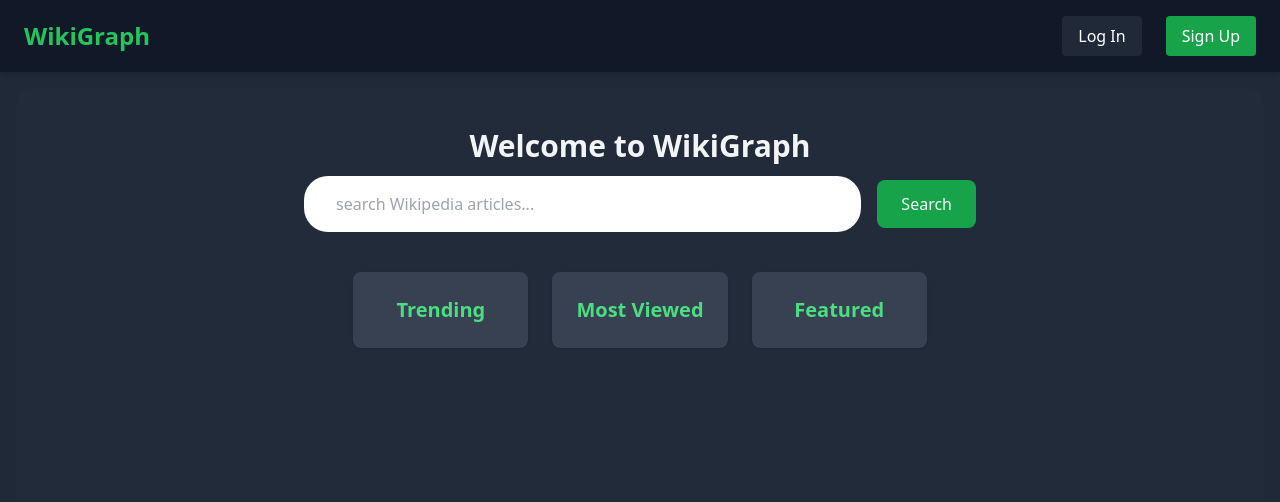
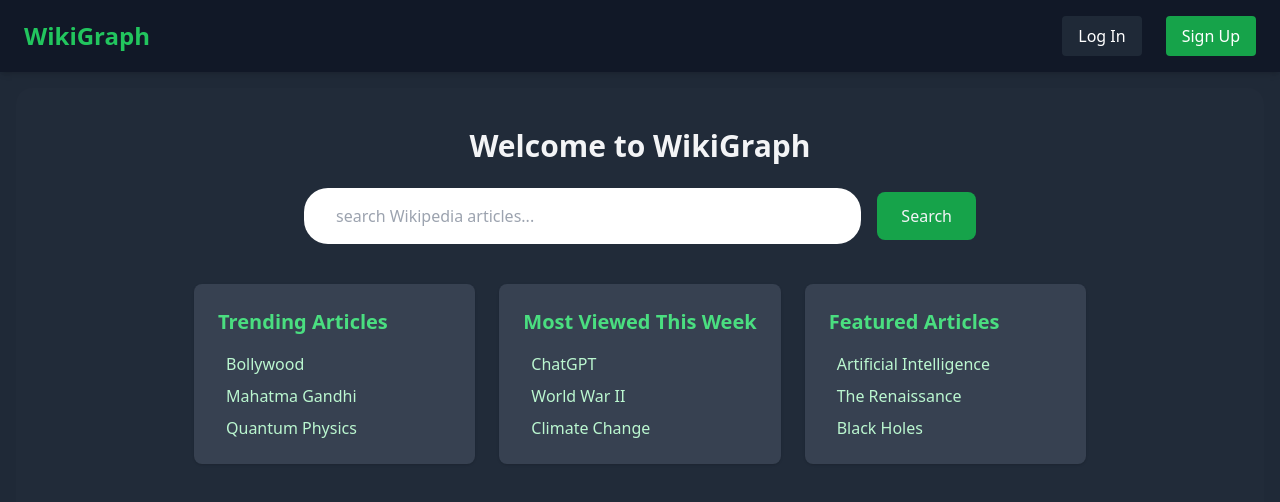
Before and after one commit to shashwb/WikiGrapher, a React (Create React App) app in the folder frontend/: page / in a window 1280 px wide. Shown: the top 502 px of the page. Built offline with nearby package versions, Linux system fonts and the light colour scheme.

Commit message:
frontend setup with a better designed layout for the home screen

```diff
--- /dev/null
+++ b/frontend/src/components/ArticleCard.tsx
@@ -0,0 +1,25 @@
+import React from "react";
+
+interface ArticleCardProps {
+  title: string;
+  articles: string[];
+}
+
+const ArticleCard: React.FC<ArticleCardProps> = ({ title, articles }) => {
+  return (
+    <div className="bg-gray-700 p-6 rounded-lg shadow hover:shadow-lg hover:bg-gray-600/20 cursor-pointer">
+      <h3 className="text-xl font-bold text-green-400 hover:text-white">
+        {title}
+      </h3>
+      <ul className="mt-4 space-y-2">
+        {articles.map((article, index) => (
+          <li key={index}>
+            <a className="px-2 text-green-200 hover:underline">{article}</a>
+          </li>
+        ))}
+      </ul>
+    </div>
+  );
+};
+
+export default ArticleCard;
--- a/frontend/src/components/SearchBar.tsx
+++ b/frontend/src/components/SearchBar.tsx
@@ -27,7 +27,7 @@
 
   return (
     <div className="w-full max-w-2xl text-center">
-      <h2 className="text-3xl font-bold mb-3">Welcome to WikiGraph</h2>
+      <h2 className="text-3xl font-bold mb-6">Welcome to WikiGraph</h2>
       <form
         onSubmit={handleSubmit}
         className="flex flex-row items-center justify-center space-x-4"
--- a/frontend/src/pages/Home.tsx
+++ b/frontend/src/pages/Home.tsx
@@ -1,8 +1,17 @@
 /** landing page for unauthenticated users  */
 import React from "react";
 import SearchBar from "../components/SearchBar";
+import ArticleCard from "../components/ArticleCard";
 
 const Home: React.FC = () => {
+  const trendingArticles = ["Bollywood", "Mahatma Gandhi", "Quantum Physics"];
+  const mostViewedArticles = ["ChatGPT", "World War II", "Climate Change"];
+  const featuredArticles = [
+    "Artificial Intelligence",
+    "The Renaissance",
+    "Black Holes",
+  ];
+
   return (
     <main className="flex flex-col px-6 py-4 pt-10 items-center justify-start min-h-screen bg-gray-600/5 rounded-2xl">
       {/* search component */}
@@ -11,20 +20,15 @@
           console.log("func:onSearch() -> SEARCHING for : " + test);
         }}
       />
-      {/* Cards section */}
-      <div className="mt-10 grid grid-cols-3 xs:grid-cols-1 sm:grid-cols-2 md:grid-cols-3 gap-6 text-center">
-        {/* Trending */}
-        <div className="bg-gray-700 p-6 rounded-lg shadow hover:shadow-lg hover:bg-gray-600 cursor-pointer ">
-          <h3 className="text-xl font-bold text-green-400">Trending</h3>
-        </div>
-        {/* Most Viewed */}
-        <div className="bg-gray-700 p-6 rounded-lg shadow hover:shadow-lg hover:bg-gray-600 cursor-pointer ">
-          <h3 className="text-xl font-bold text-green-400">Most Viewed</h3>
-        </div>
-        {/* Featured  */}
-        <div className="bg-gray-700 p-6 rounded-lg shadow hover:shadow-lg hover:bg-gray-600 cursor-pointer ">
-          <h3 className="text-xl font-bold text-green-400">Featured</h3>
-        </div>
+
+      {/* Article cards */}
+      <div className="grid grid-cols-1 sm:grid-cols-2 md:grid-cols-3 gap-6 mt-10">
+        <ArticleCard title="Trending Articles" articles={trendingArticles} />
+        <ArticleCard
+          title="Most Viewed This Week"
+          articles={mostViewedArticles}
+        />
+        <ArticleCard title="Featured Articles" articles={featuredArticles} />
       </div>
     </main>
   );
```
Also changed, not shown: frontend/src/components/ArticleCards.tsx (deleted).
